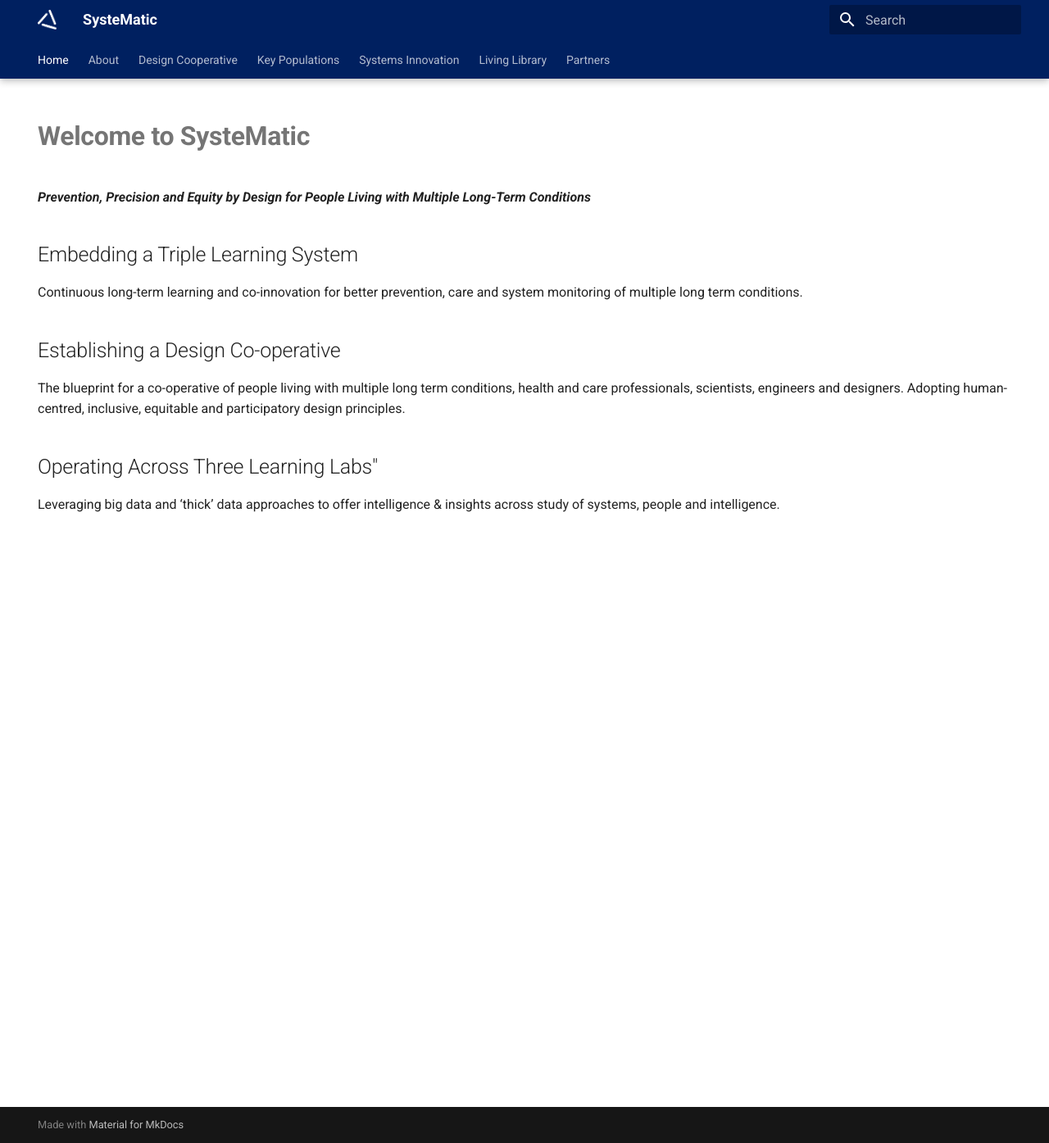
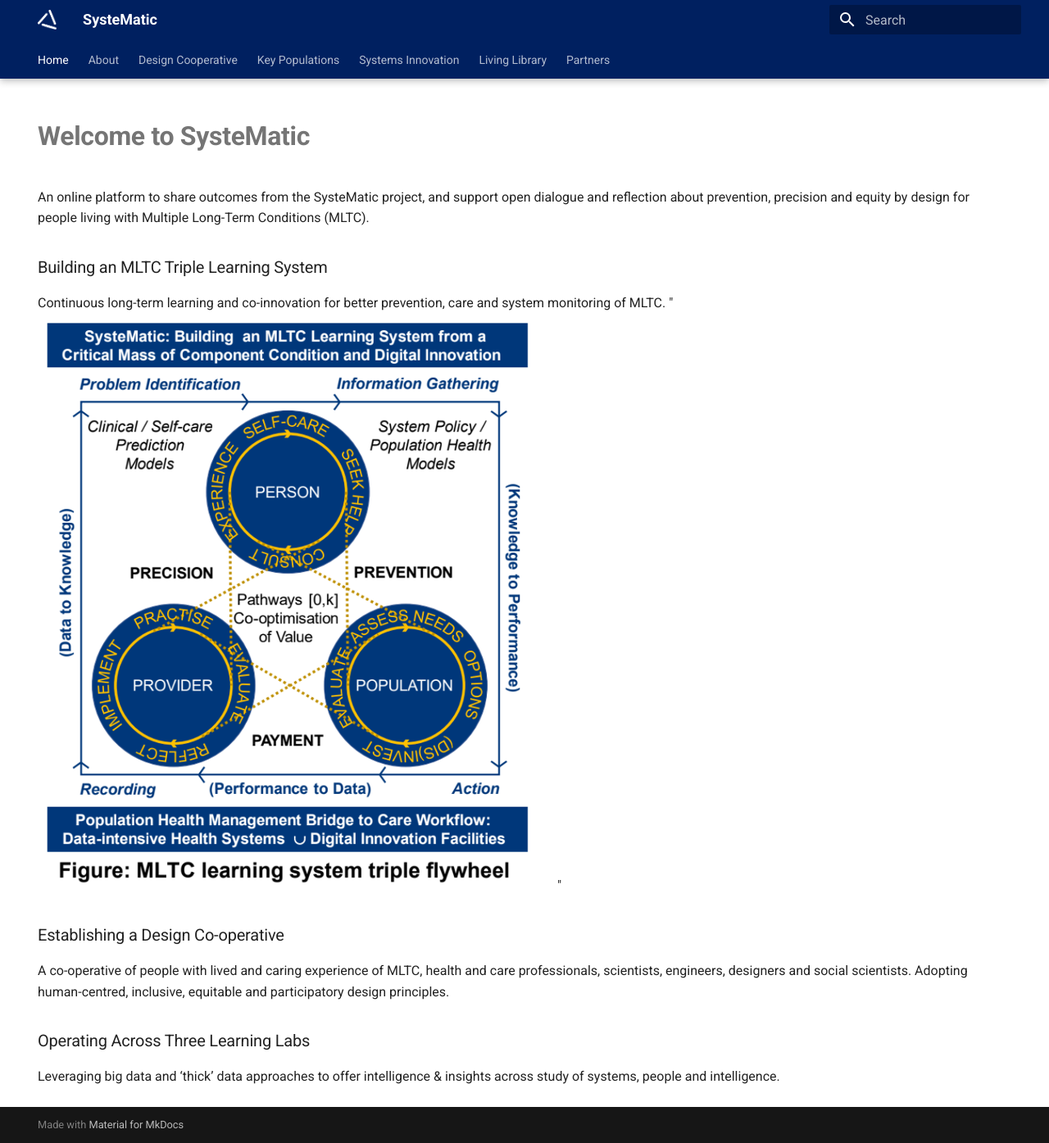
Before and after one commit to systematic-uol/systematic-uol.github.io, an MkDocs documentation site: the page built from docs/index.md, in a window 1280 px wide and 1395 px high. Shown: the whole window at 82% size. Built offline with MkDocs 1.6.1 and Material for MkDocs 9.7.7, drawn with Linux system fonts in a browser that asks for light colours.

Commit message:
Update index.md

```diff
--- a/docs/index.md
+++ b/docs/index.md
@@ -5,14 +5,15 @@ hide:
 ---
 
 # **Welcome to SysteMatic**
-***Prevention, Precision and Equity by Design for People Living with Multiple Long-Term Conditions***
+An online platform to share outcomes from the SysteMatic project, and support open dialogue and reflection about prevention, precision and equity by design for people living with Multiple Long-Term Conditions (MLTC).
 
-## Embedding a Triple Learning System
-Continuous long-term learning and co-innovation for better prevention, care and system monitoring of multiple long term conditions.
+### Building an MLTC Triple Learning System
+Continuous long-term learning and co-innovation for better prevention, care and system monitoring of MLTC.
+ "![Triple Flywheel](assets/triple-flywheel.png)"
 
-## Establishing a Design Co-operative
-The blueprint for a co-operative of people living with multiple long term conditions, health and care professionals, scientists, engineers and designers.
+### Establishing a Design Co-operative
+A co-operative of people with lived and caring experience of MLTC, health and care professionals, scientists, engineers, designers and social scientists.
 Adopting human-centred, inclusive, equitable and participatory design principles.
 
-## Operating Across Three Learning Labs"
+### Operating Across Three Learning Labs
 Leveraging big data and ‘thick’ data approaches to offer intelligence & insights across study of systems, people and intelligence.
```
